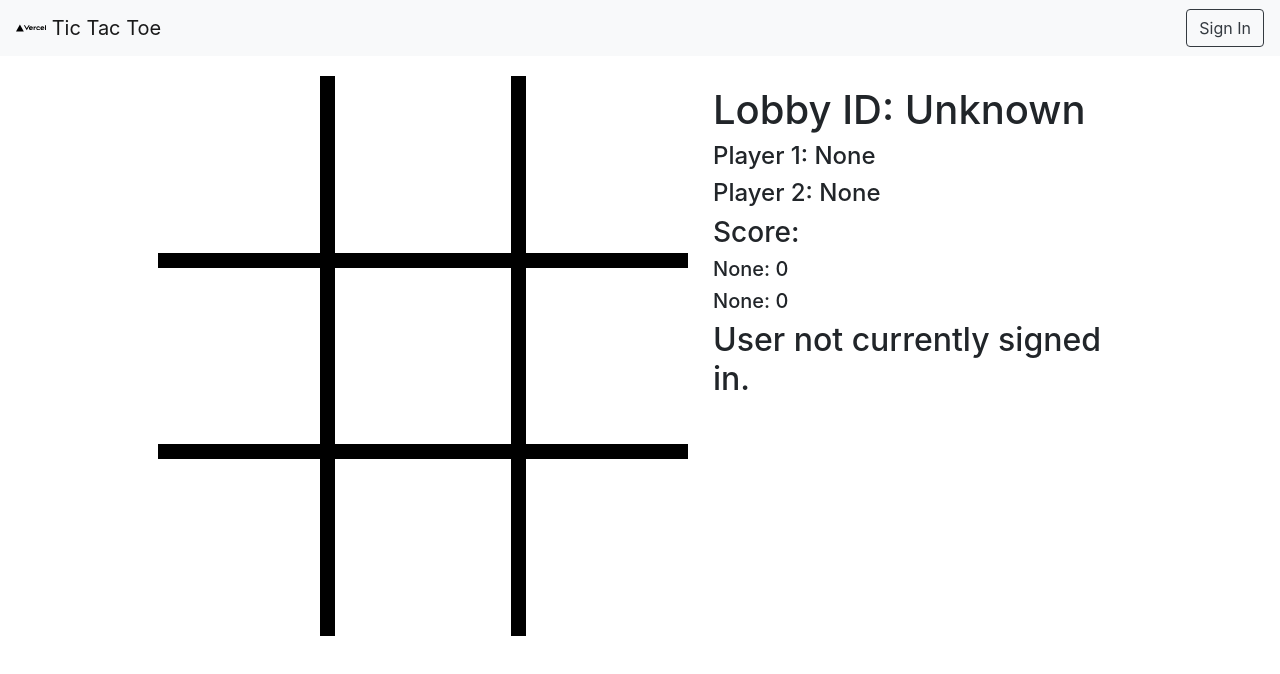
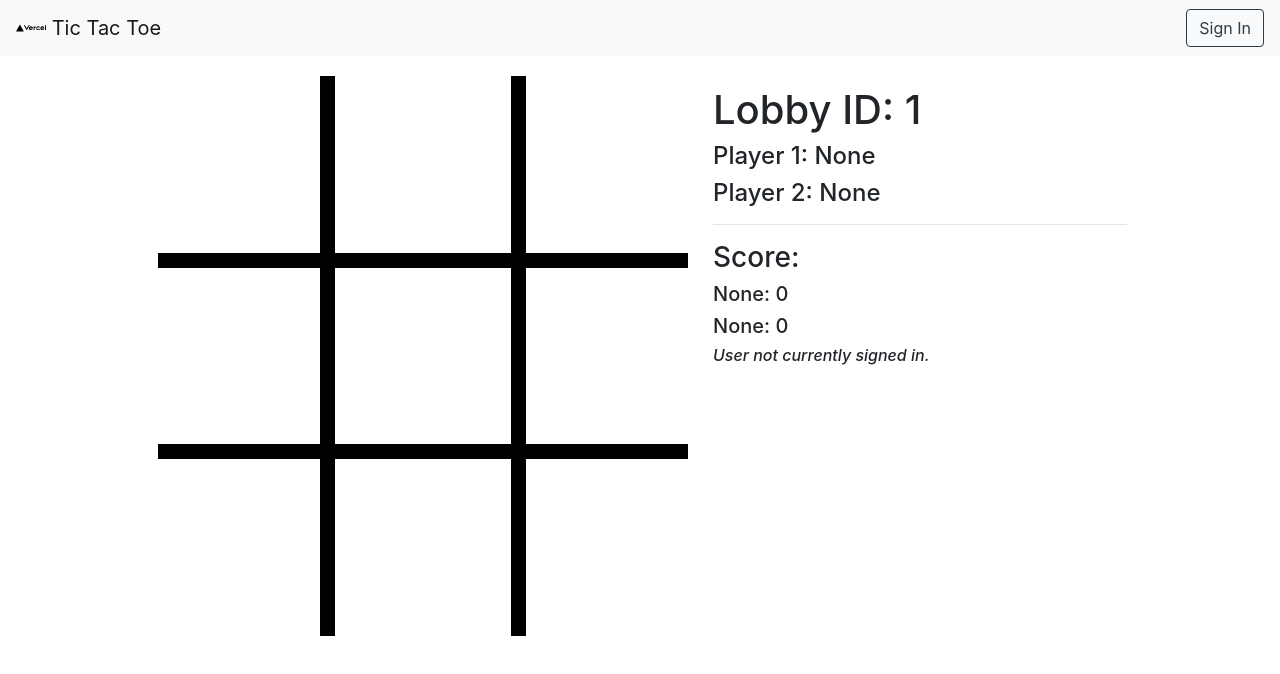
Before and after one commit to VictorShan/tic-tac-toe, a Next.js app: page /game/1 in a window 1280 px wide. Shown: the top 674 px of the page. Built offline with nearby package versions, Linux system fonts and the light colour scheme; no server answers; the database is empty.

Commit message:
Proper lobby id passing

```diff
--- a/components/game/Game.tsx
+++ b/components/game/Game.tsx
@@ -41,7 +41,7 @@ const processDoc = (doc: firebase.firestore.DocumentSnapshot,
                     setUidIsX: (uid: string) => void) => {
 
   if (!doc.exists) {
-    setInfo(DEFAULT_INFO_TYPE)
+    setInfo({ ...DEFAULT_INFO_TYPE, lobbyId })
     setGameBoard([['','',''],['','',''],['','','']])
     return
   }
--- a/components/game/GameInfo.tsx
+++ b/components/game/GameInfo.tsx
@@ -36,7 +36,7 @@ export default function GameInfo({ gameInfo }: propsType) {
       <h4>Player 1: {gameInfo.player1.displayName} {gameInfo.player1.uid === user.uid ? "(you)" : "" }</h4>
       <h4>Player 2: {gameInfo.player2.displayName} {gameInfo.player2.uid === user.uid ? "(you)" : "" }</h4>
       {showScores(gameInfo.player1, gameInfo.player2)}
-      {processGameStatus(auth.user, gameInfo.gameStatus, gameInfo.turn)}
+      {processGameStatus(auth.user, gameInfo, gameInfo.turn)}
       {showResetButton(gameInfo.gameStatus, auth.user, gameInfo.lobbyId)}
     </div>
   )
@@ -44,28 +44,36 @@ export default function GameInfo({ gameInfo }: propsType) {
 
 const showScores = (player1: userInfo, player2: userInfo) => {
   return (
+    <>
+    <hr />
     <section>
       <h3>Score:</h3>
       <h5>{player1.displayName}: {player1.score}</h5>
       <h5>{player2.displayName}: {player2.score}</h5>
     </section>
+    </>
   )
 }
 
-const processGameStatus = (user: firebase.User, gameStatus: string, turn: string) => {
+const processGameStatus = (user: firebase.User, gameInfo: GameInfoType, turn: string) => {
+
+  let gameStatusText: string
   if (!user) {
-    return <h2>User not currently signed in.</h2>
-  } else if (!gameStatus) {
-    return <h2>It's {user.uid === turn ? "your" : "your opponent's"} turn.</h2>
+    gameStatusText = "User not currently signed in."
+  } else if (![gameInfo.player1.uid, gameInfo.player2.uid].includes(user.uid)) {
+    gameStatusText = "Not participating in match."
+  } else if (!gameInfo.gameStatus) {
+    gameStatusText = `It's ${user.uid === turn ? "your" : "your opponent's"} turn.`
   } else {
-    if (user.uid === gameStatus) {
-      return <h2>You Won!</h2>
-    } else if (gameStatus === 'tie') {
-      return <h2>Its a tie!</h2>
+    if (user.uid === gameInfo.gameStatus) {
+      gameStatusText =  "You Won!"
+    } else if (gameInfo.gameStatus === 'tie') {
+      gameStatusText = "Its a tie!"
     } else {
-      return <h2>You Lost. Better luck next time.</h2>
+      gameStatusText = "You Lost. Better luck next time."
     }
   }
+  return <h6><i>{gameStatusText}</i></h6>
 }
 
 
--- a/styles/GameInfo.module.sass
+++ b/styles/GameInfo.module.sass
@@ -2,3 +2,4 @@
   padding: 10px
   width: 35%
   min-width: 300px
+  word-break: break-word
```
Also changed, not shown: pages/game/[lobby].tsx (+1 -32 lines).
